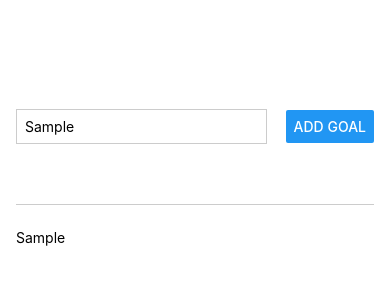
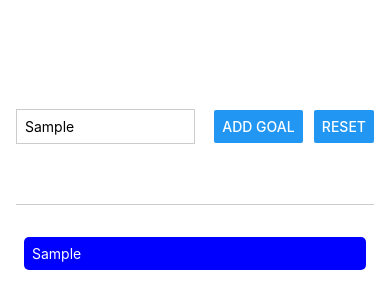
Before and after one commit to ImDimaTarasov/goalList-reactNative, a React Native app: screen / in a window 390 px wide. Both pictures are taken after typing "Sample" into the empty fields and a click on the button "ADD GOAL". Shown: the top 308 px of the page. Built offline with nearby package versions, Linux system fonts and the light colour scheme.

Commit message:
try ScrollView and FlatList for list of goals

```diff
--- a/App.js
+++ b/App.js
@@ -1,5 +1,12 @@
-import { StyleSheet, Text, TextInput, View, Button } from "react-native";
-
+import {
+	StyleSheet,
+	Text,
+	TextInput,
+	View,
+	Button,
+	ScrollView,
+	FlatList,
+} from "react-native";
 import { useState } from "react";
 
 const App = () => {
@@ -12,8 +19,11 @@ const App = () => {
 	const addGoalHandler = () => {
 		setCourseGoals((currentCourseGoals) => [
 			...currentCourseGoals,
-			textFromInput,
+			{ text: textFromInput, id: Math.random().toString() },
 		]);
+	};
+	const deleteGoalsHandler = () => {
+		setCourseGoals([]);
 	};
 	return (
 		<View style={styles.appContainer}>
@@ -24,11 +34,23 @@ const App = () => {
 					onChangeText={goalInputHandler}
 				/>
 				<Button title="Add goal" onPress={addGoalHandler} />
+				<Button title="Reset" onPress={deleteGoalsHandler} />
 			</View>
 			<View style={styles.goalsContainer}>
-				{courseGoals.map((goal) => (
-					<Text key={goal}>{goal}</Text>
-				))}
+				<FlatList
+					data={courseGoals}
+					renderItem={(itemData) => {
+						return (
+							<View style={styles.goalItem}>
+								<Text style={styles.goalText}>
+									{itemData.item.text}
+								</Text>
+							</View>
+						);
+					}}
+					keyExtractor={(item) => item.id}
+					alwaysBounceVertical={false}
+				/>
 			</View>
 			<View></View>
 		</View>
@@ -53,10 +75,19 @@ const styles = StyleSheet.create({
 	textInput: {
 		borderWidth: 1,
 		borderColor: "#cccccc",
-		width: "70%",
+		width: "50%",
 		marginRight: 8,
 		padding: 8,
 	},
 	goalsContainer: { flex: 4 },
+	goalItem: {
+		margin: 8,
+		padding: 8,
+		borderRadius: 5,
+		backgroundColor: "blue",
+	},
+	goalText: {
+		color: "white",
+	},
 });
 export default App;
--- a/package.json
+++ b/package.json
@@ -15,7 +15,8 @@
     "react": "17.0.2",
     "react-dom": "17.0.2",
     "react-native": "0.68.2",
-    "react-native-web": "0.17.7"
+    "react-native-web": "0.17.7",
+    "uuid": "^8.3.2"
   },
   "devDependencies": {
     "@babel/core": "^7.12.9"
```
Also changed, not shown: 2 other files (tests, documents, lock files or other folders).
